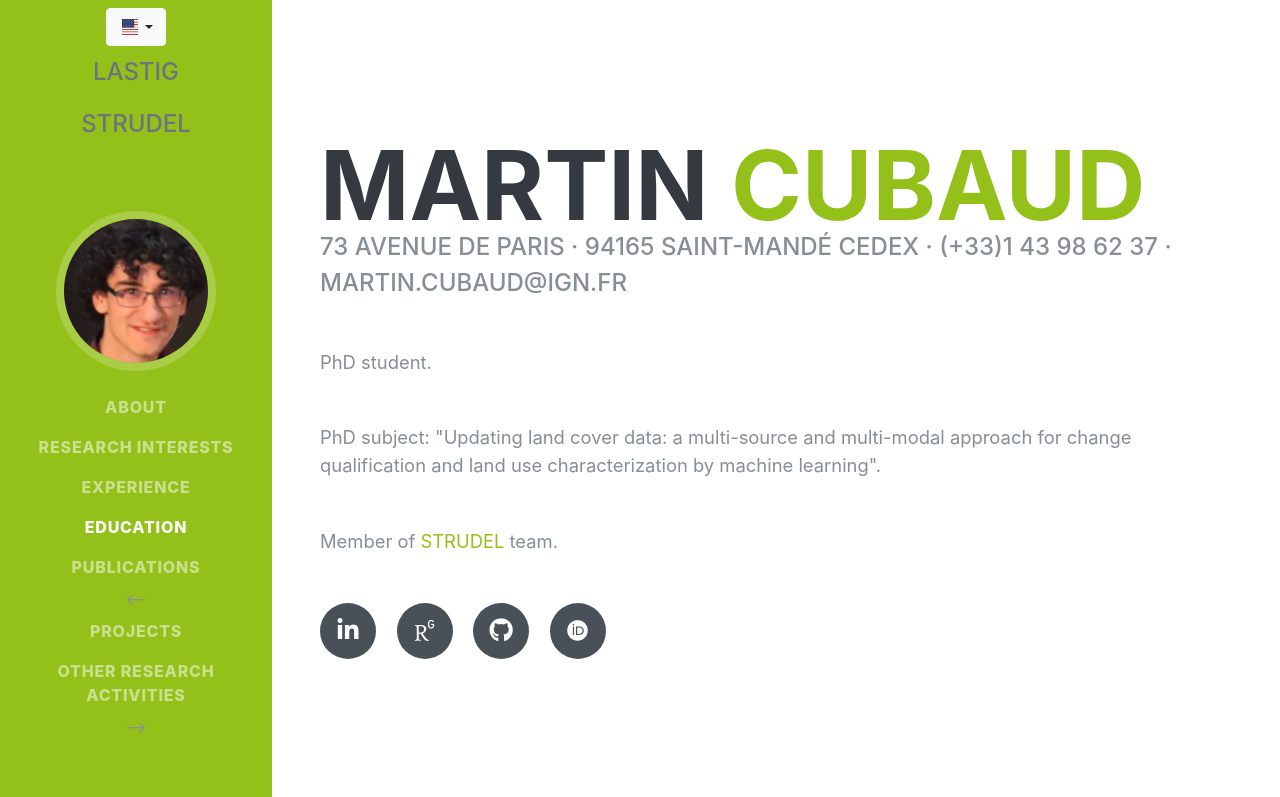
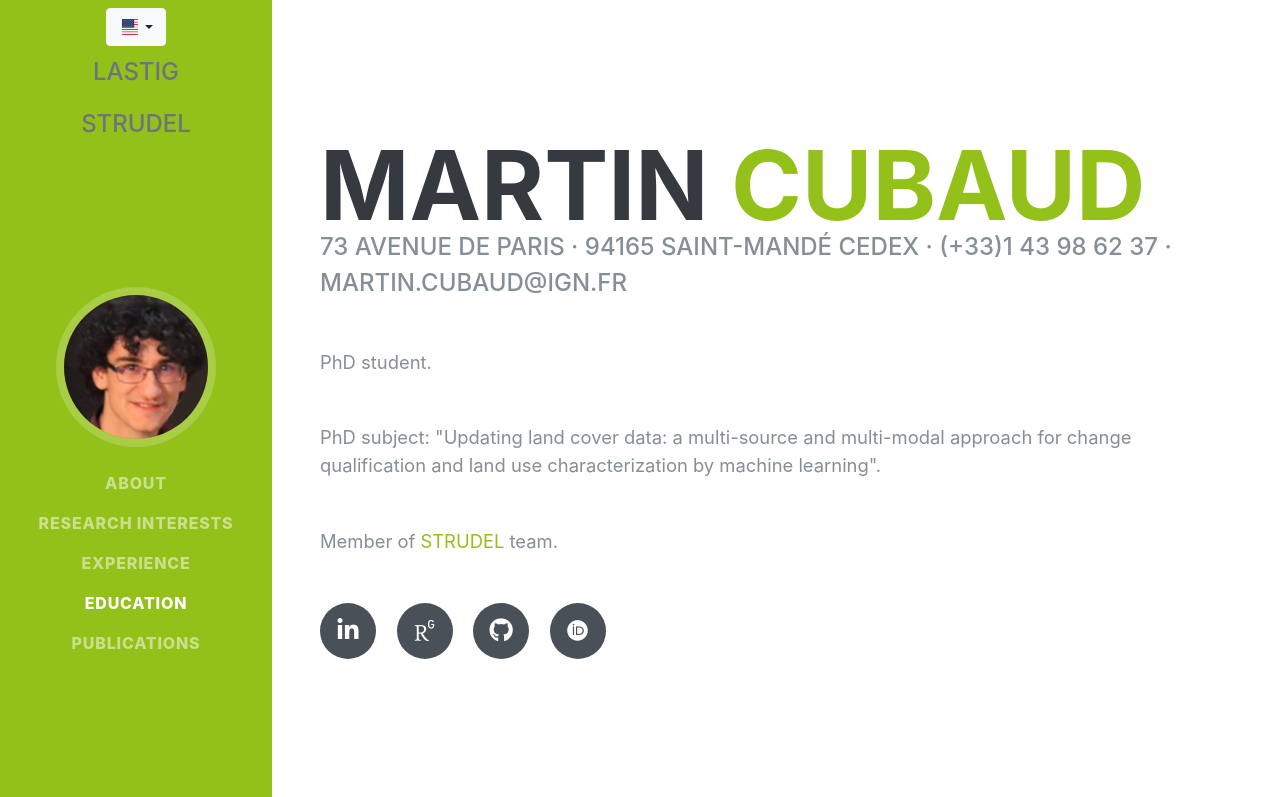
Before and after one commit to umrlastig/martin-cubaud, a plain HTML site: page index.html in a window 1280 px wide. Shown: the top 797 px of the page. Drawn offline with nearby package versions, Linux system fonts and the light colour scheme; files whose address does not match are found by name; a web font is replaced by a local one.

Commit message:
Update index.html
Add a forgotten "!"

```diff
--- a/index.html
+++ b/index.html
@@ -77,7 +77,7 @@
           <a class="nav-link js-scroll-trigger lang-en" href="#publications">Publications</a>
           <a class="nav-link js-scroll-trigger lang-fr" href="#publications">Publications</a>
         </li>
-        <--<li class="nav-item">
+        <!--<li class="nav-item">
           <a class="nav-link js-scroll-trigger lang-en" href="#projects">Projects</a>
           <a class="nav-link js-scroll-trigger lang-fr" href="#projects">Projets</a>
         </li>
@@ -279,7 +279,7 @@
 
     </section>
 
-    <!--<section id="timeline" class="section appear clearfix">
+    <!-- <section id="timeline" class="section appear clearfix">
       <div class="container mar-bot50">
         <div class="row mar-bot40">
           <div class="col-lg-12 text-center">
```
